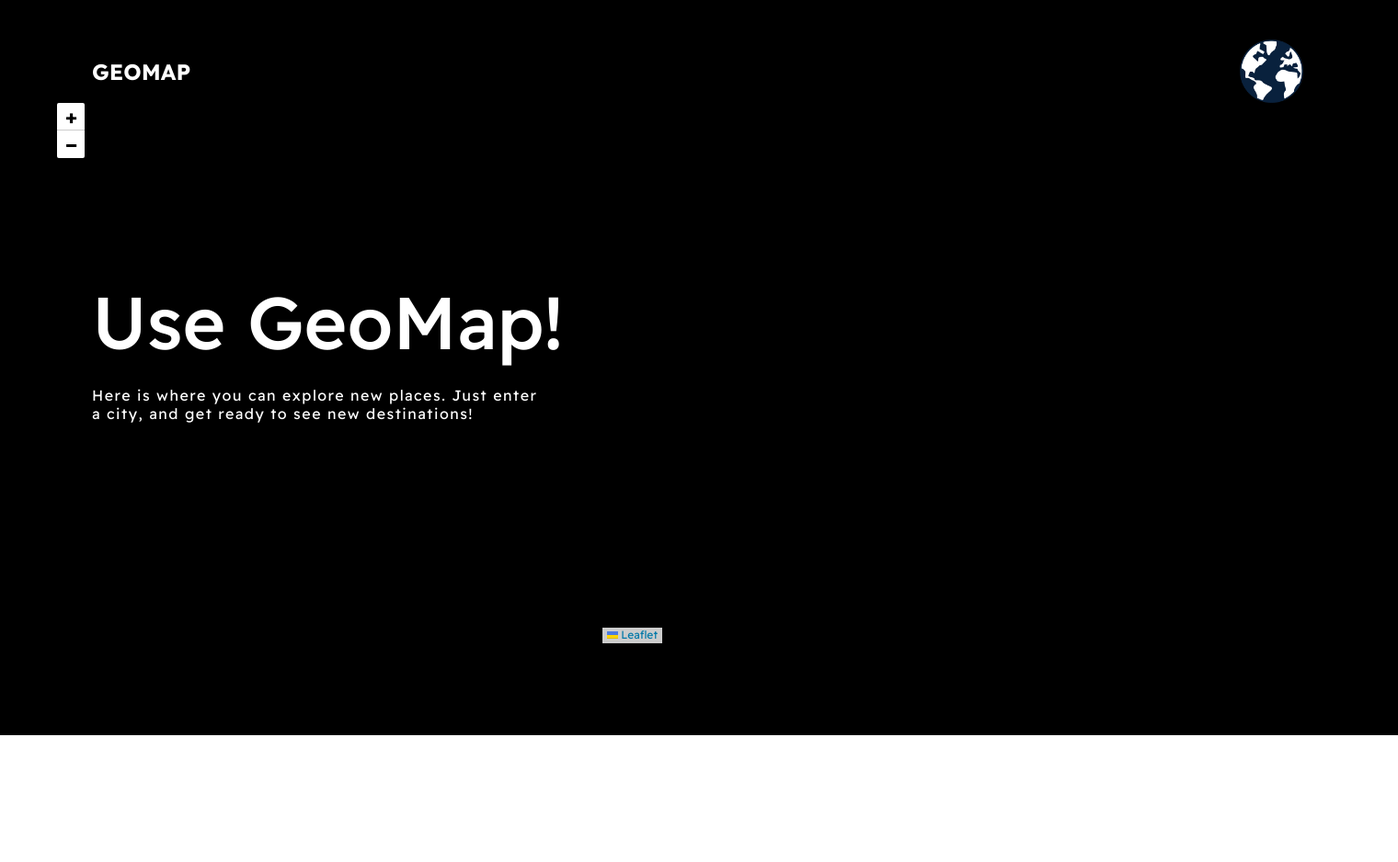
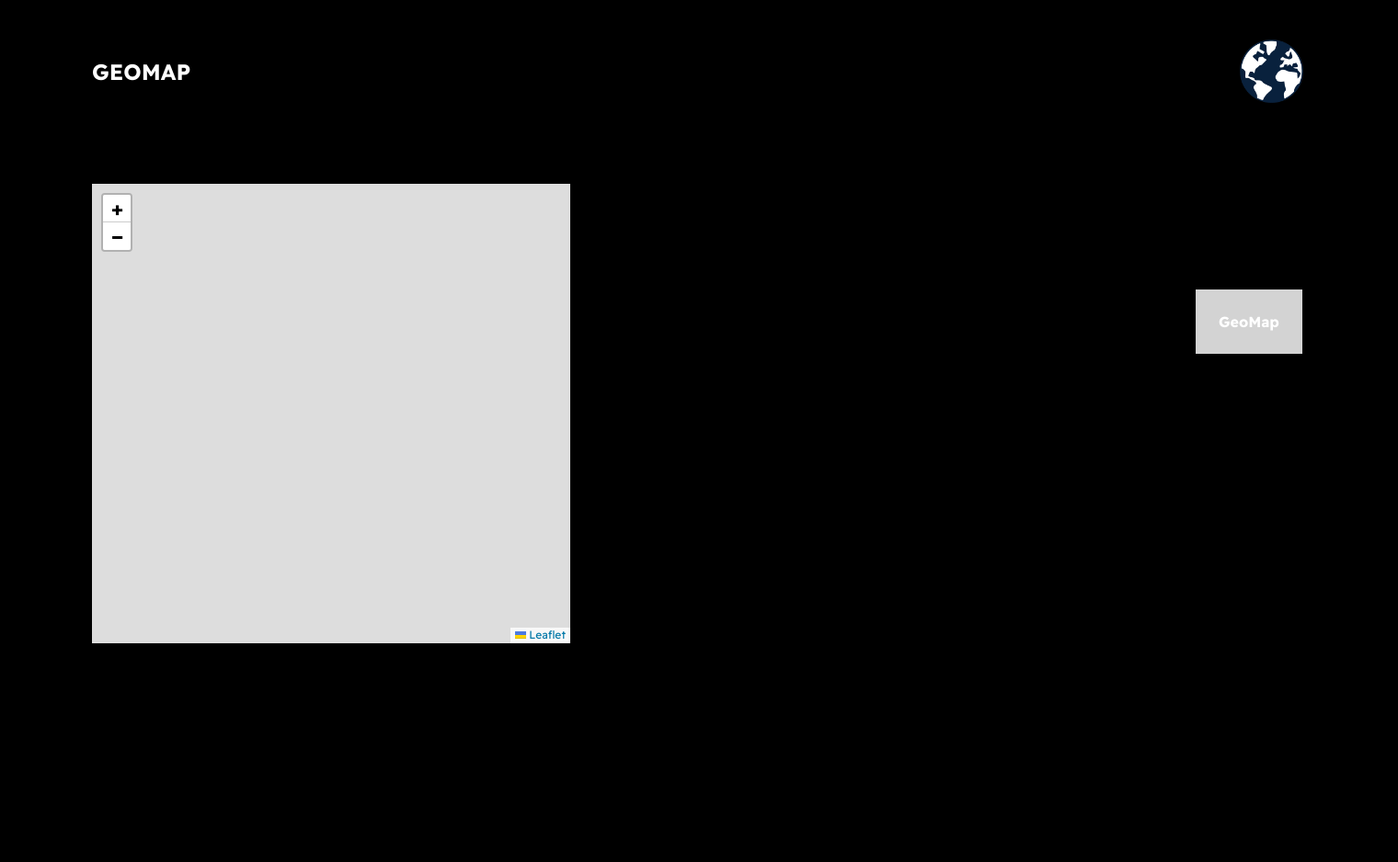
Before and after one commit to ashetty2308/GeoMap, a Flask app: template templates/index_2.html in a window 1520 px wide. Shown: the whole page at 92% size. After the commit the page ends 700 px from the top, so only its background shows below. Run offline with Flask 2, Linux system fonts and the light colour scheme; the template is opened without the code that fills it, so the values that code supplies are empty; some libraries are stand-ins or nearby versions.

Commit message:
working on GeoMap search engine HTML/CSS

```diff
--- a/app.py
+++ b/app.py
@@ -11,12 +11,5 @@ def index():
 def who():
     return render_template("index_2.html")
 
-@app.route("/hi/<username>")
-def greet(username):
-    return f"Welcome, {username}!"
-
-
-
-
 if __name__ == "__main__":
     app.run(debug=True)
--- /dev/null
+++ b/static/styles/style_2.css
@@ -0,0 +1,164 @@
+@import url('https://fonts.googleapis.com/css2?family=Readex+Pro:wght@300;400;500;600;700&display=swap');
+body{
+    background-color: white;
+}
+.body{
+    overflow: hidden;
+}
+.tabs{
+    display: flex;
+    flex-wrap: wrap;
+    max-width: 1000px;
+    margin-right: 25px;
+    margin-left: 1100px;
+    margin-bottom: 100px;
+    padding: 100px;
+}
+.tabs input[type="radio"]{
+    display: none;
+}
+.tabs label{
+    padding: 25px;
+    background: lightgray;
+    font-weight: bold;
+    order: 1;
+}
+.tabs .tab{
+    width: 100%;
+    height: 100%;
+    padding: 20px;
+    background: lightyellow;
+    order: 2;
+    display: none;
+}
+.tabs .tab h2{
+    font-size: 5em;
+}
+.tabs input[type="radio"]:checked + label + .tab{
+    display: block;
+}
+.tabs input[type="radio"]:checked + label{
+    background-color: limegreen
+}
+* {
+    box-sizing: border-box;
+    margin: 0;
+    padding: 0;
+    font-family: 'Readex Pro', sans-serif;
+}
+.geoMapShowcase{
+    position: absolute;
+    right: 0;
+    width: 100%;
+    min-height: 100vh;
+    padding: 100px;
+    display: flex;
+    justify-content: space-between;
+    align-items: center;
+    background: black;
+    color: white;
+    z-index: 2;
+    transition: 0.35s;
+}
+
+.geoMapShowcase header{
+    position: absolute;
+    top: 0;
+    left: 0;
+    width: 100%;
+    padding: 40px 100px;
+    z-index: 1000;
+    display: flex;
+    align-items: center;
+    justify-content: space-between;
+}
+
+.logo{
+    text-transform: uppercase;
+    cursor: pointer;
+
+}
+
+.toggle{
+    position: relative;
+    width: 75px;
+    height: 75px;
+    background: url(/static/styles/earth.png);
+    background-repeat: no-repeat;
+    position: center;
+    background-size: 75px;
+    background-position: center;
+    cursor: pointer;
+
+}
+
+.toggle.active{
+    background: url(/static/styles/earth.png);
+    background-repeat: no-repeat;
+    position: center;
+    background-size: 75px;
+    background-position: center;
+}
+
+
+.overlay{
+    position: absolute;
+    top: 0;
+    left: 0;
+    width: 100%;
+    height: 100%;
+    background-color:steelblue;
+    mix-blend-mode: overlay;
+}
+
+.text{
+    position: relative;
+    z-index: 10;
+}
+
+.text h2{
+    font-size: 5em;
+    font-weight: 500;
+    line-height: 1em;
+}
+
+.text h3{
+    font-size: 3em;
+    margin: 10px 0;
+}
+
+.text p{
+    font-size: 1em;
+    margin: 30px 0;
+    max-width: 500px;
+    letter-spacing: 1.5px;
+}
+
+.geoMapShowcase.active{
+    right: 200px;
+}
+
+.menu{
+    position: absolute;
+    top: 0;
+    right: 0;
+    width: 200px;
+    height: 100%;
+    display: flex;
+    align-items: center;
+    justify-content: center;
+}
+
+.menu ul{
+    position:relative;
+    list-style: none;
+}
+
+.menu ul li a{
+    text-decoration: none;
+    font-size: 24px;
+    color: #111;
+}
+.menu ul li a:hover{
+    color: steelblue;
+}
--- a/templates/index_2.html
+++ b/templates/index_2.html
@@ -4,7 +4,7 @@
     <meta charset="UTF-8">
     <meta name="viewport" content="width=device-width, initial-scale=1.0">
 
-    <link rel= "stylesheet" type= "text/css" href= "{{url_for('static',filename='styles/style.css')}}">
+    <link rel= "stylesheet" type= "text/css" href= "{{url_for('static',filename='styles/style_2.css')}}">
     <title>GeoMap</title>
     <link rel="stylesheet" href="//fonts.googleapis.com/css?family=Open+Sans:300,400,600,700&amp;lang=en" />
 
@@ -12,9 +12,11 @@
 
     <link rel="stylesheet" href="https://unpkg.com/leaflet@1.7.1/dist/leaflet.css"/>
     <script src="https://unpkg.com/leaflet@1.7.1/dist/leaflet.js"></script>
+    <link rel="icon" href="/static/styles/earth.png">
 
     <style>
-      #map {position: absolute; top: 100px; bottom: 100px; left: 50px; right: 800px;}
+      #map {position: absolute; top: 200px; bottom: 100px; left: 100px; right: 900px;}
+      #map {z-index: 100;}
     </style>
 
     <div id="map"></div>
@@ -23,27 +25,28 @@
   </head>
 
 
-
   <body>
-    <section class="showcase">
+    <section class="geoMapShowcase">
 
       <header>
         <h2 class="logo">GEOMAP</h2>
         <div class="toggle"></div>
       </header>
 
-      <!--<video autoplay muted loop id="myVideo">
-        <source src="/static/styles/water.mp4" type="video/mp4">
-      </video>-->
+      <div class="tabs">
 
+        <input type="radio" id="GeoMap" name="tabs">
+        <label for="GeoMap">GeoMap</label>
+        <div class="tab">
 
+        <h2>GeoMap</h2>
+          <p>You can access the map to the right. Enter a city's name, and great ready to explore!</p>
 
-      <div class="overlay"></div>
+          <!--<input type="text" id="lat" name="lat">
+          <input type="text" id="long" name="long">-->
+          <input type="text" id="userCity" name="userCity">
+          <button type="button" id="go" onclick="userLatLong();">Go!</button>
 
-      <div class="text">
-        <h2>Use GeoMap!</h2>
-        <p>Here is where you can explore new places. Just enter a city, and get ready to see new destinations!</p>
-      </div>
 
     </section>
 
@@ -51,7 +54,6 @@
       <ul>
         <li><a href="http://127.0.0.1:5000/">Home</a></li>
         <li><a href="http://127.0.0.1:5000/geomap/">GeoMap</a></li>
-
       </ul>
     </div>
 
@@ -64,40 +66,7 @@
       });
     </script>
 
-
-
 </body>
-
-<div class="tabs">
-
-  <input type="radio" id="Home" name="tabs" checked="checked">
-  <label for="Home">Home</label>
-  <div class="tab">
-    <h2>Home</h2>
-    <h3>Welcome to GeoMap!</h3>
-    <p>While travelling has been difficult over the past few years, it's still possible to view new places that you may not have explored before. GeoMap is a tool for you to explore the unknown: Bon Voyage!</p>
-  </div>
-
-  <input type="radio" id="GeoMap" name="tabs">
-  <label for="GeoMap">GeoMap</label>
-  <div class="tab">
-
-  <h2>GeoMap</h2>
-    <p>You can access the map to the right. Enter a city's name, and great ready to explore!</p>
-
-    <!--<input type="text" id="lat" name="lat">
-    <input type="text" id="long" name="long">-->
-    <input type="text" id="userCity" name="userCity">
-    <button type="button" id="go" onclick="userLatLong();">Go!</button>
-
-  </div>
-  <input type="radio" id="Dashboard" name="tabs">
-  <label for="Dashboard">Dashboard</label>
-  <div class="tab">
-    <h2>Dashboard</h2>
-    <p>Your dashboard. All of your statistics and information in one place.</p>
-  </div>
-</div>
 
 </body>
 </html>
```
Also changed, not shown: static/style_2.css (deleted).
